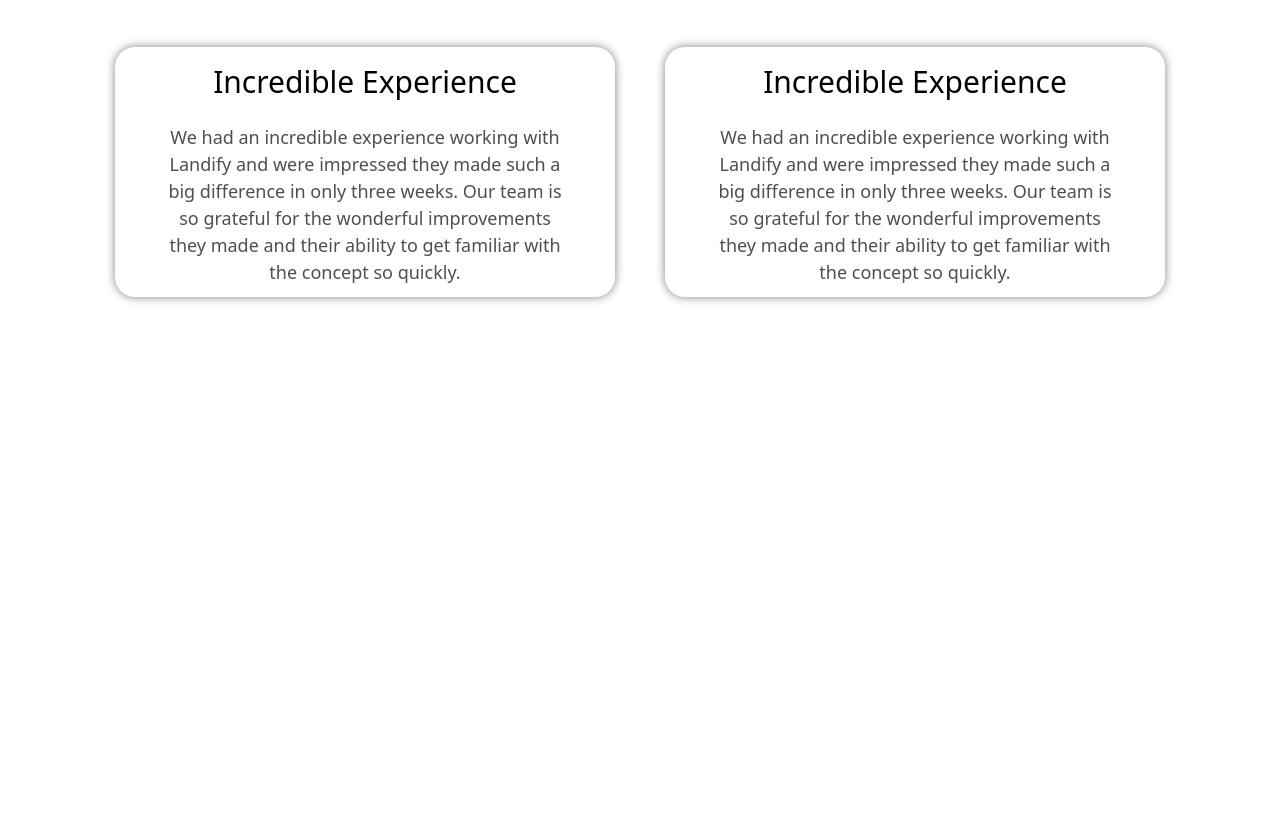
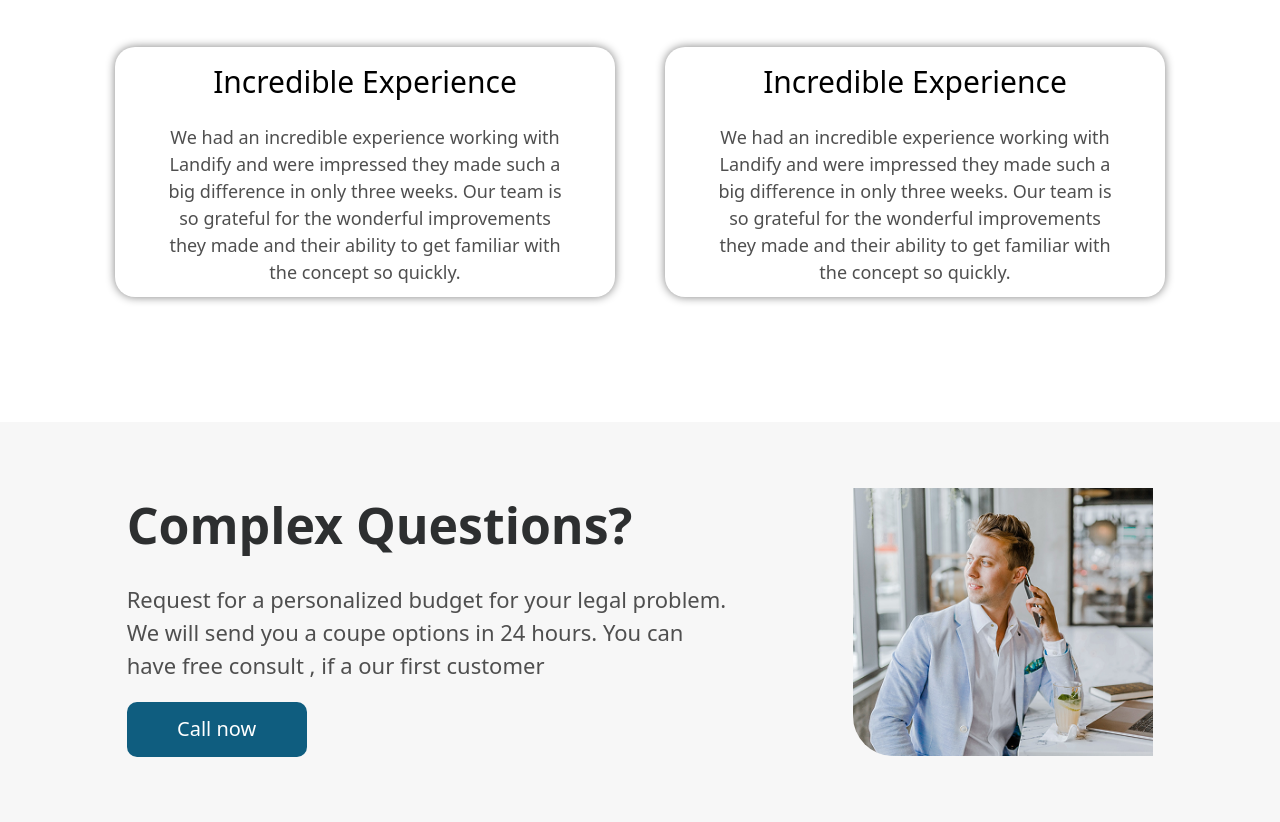
Before and after one commit to abubakrusmon/hm-tailwind, a website: page index.html in a window 1280 px wide. Shown: the part 2440-3262 px from the top of the page. Before the commit the page ends 2862 px from the top, so only its background shows below. Drawn offline with Linux system fonts and the light colour scheme.

Commit message:
5 section

```diff
--- a/index.html
+++ b/index.html
@@ -104,6 +104,16 @@
             </div>
             </div>
         </section>
+        <section class="flex justify-evenly items-center bg-[#F7F7F7] h-[400px]">
+    <div class="flex flex-col gap-[20px]">
+        <h1 class="text-[50px] font-bold text-[#2D2F30]">Complex Questions?</h1>
+        <p class="w-[600px] text-[22px] text-[#4F4F4F]">Request for a personalized budget for your legal problem. We will send you a coupe options in 24 hours. You can have free consult , if a our first customer</p>
+        <button class="w-[180px] h-[55px] bg-[#0F5D7F] text-white rounded-[10px] text-[20px]"> Call now</button>
+    </div>
+    <div>
+        <img src="./images/h1RW-NFtUyc.png" alt="" class="w-[300px] rounded-bl-[40px]">
+    </div>
+</section>
     </main>
 </body>
 
```
Also changed, not shown: images/h1RW-NFtUyc.png (added), src/output.css.
